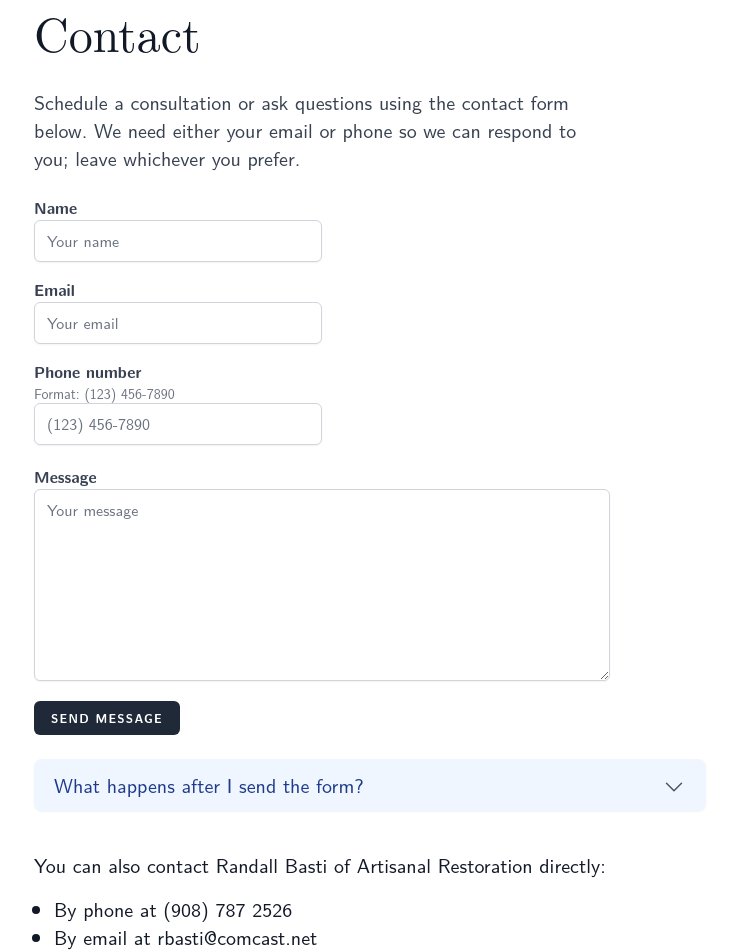
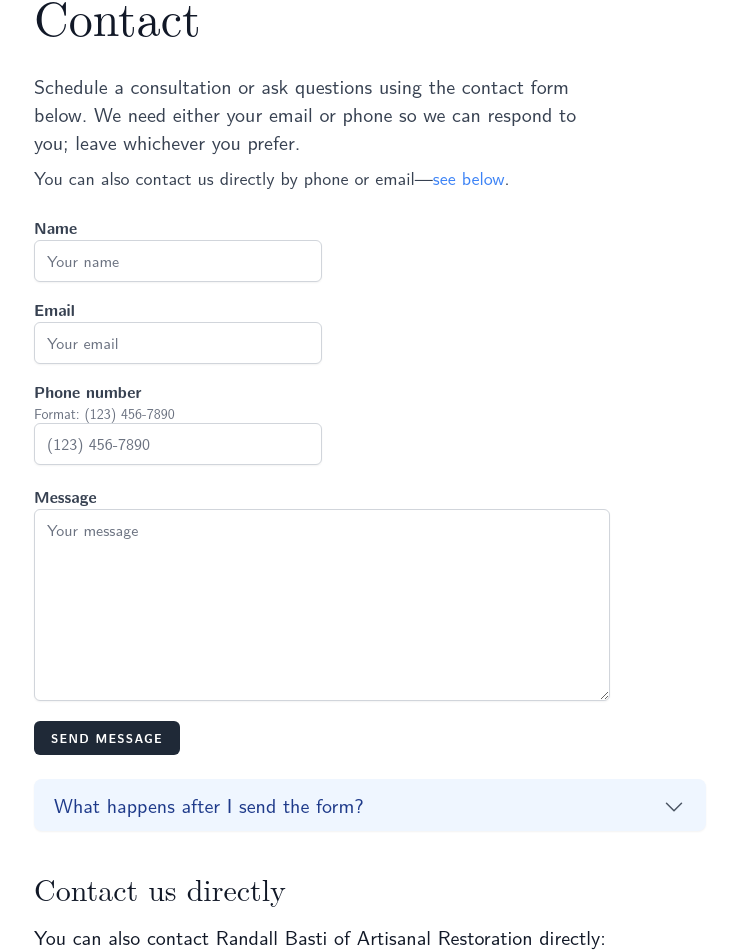
Before and after one commit to ejmastnak/randall, a Vue app: page /contact in a window 1280 px wide. Shown: the part 155-1107 px from the top of the page, without its empty margins (118-855 px from the left). Built offline with nearby package versions, Linux system fonts and the light colour scheme.

Commit message:
feat: make direct contact option more visible

```diff
--- a/src/Pages/Contact/Contact.vue
+++ b/src/Pages/Contact/Contact.vue
@@ -45,12 +45,16 @@ async function submitForm() {
 </script>
 
 <template>
-  <div class="max-w-5xl py-16">
+  <div class="max-w-5xl py-12">
     <h1 class="text-5xl font-['Latin_Modern_Roman']">Contact</h1>
 
     <p class="mt-8 text-gray-700 max-w-xl">
       Schedule a consultation or ask questions using the contact form below.
       We need either your email or phone so we can respond to you; leave whichever you prefer.
+    </p>
+
+    <p class="mt-2 text-lg text-gray-700 max-w-xl">
+      You can also contact us directly by phone or email—<a href="#contact-directly" class="text-blue-500 hover:underline hover:text-blue-500">see below</a>.
     </p>
 
     <div class="mt-6">
@@ -130,13 +134,13 @@ async function submitForm() {
     </div>
 
     <div class="mt-10">
-      <p>
-        You can also contact Randall Basti of Artisanal Restoration directly:
-      </p>
+      <h2 class="text-3xl font-['Latin_Modern_Roman']" id="contact-directly">Contact us directly</h2>
+
+      <p class="mt-4"> You can also contact Randall Basti of Artisanal Restoration directly:</p>
 
       <ul class="mt-4 ml-5 list-disc">
-        <li>By phone at <a href="tel:+19087872526">(908) 787 2526</a> </li>
-        <li>By email at <a href="mailto:rbasti@comcast.net">rbasti@comcast.net</a></li>
+        <li>By phone at <a class="hover:text-blue-600" href="tel:+19087872526">(908) 787 2526</a> </li>
+        <li>By email at <a class="hover:text-blue-600" href="mailto:rbasti@comcast.net">rbasti@comcast.net</a></li>
       </ul>
     </div>
 
```
